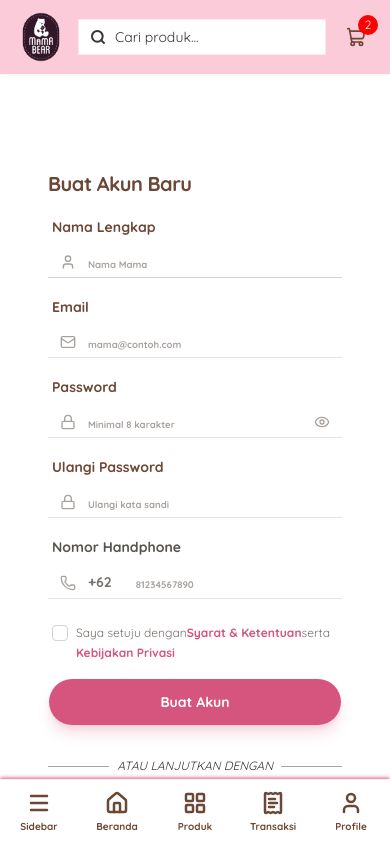
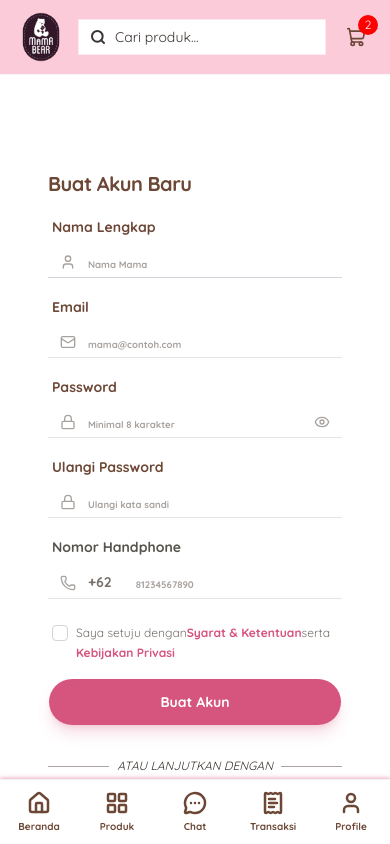
Before and after one commit to rizaldi-r/mamabear-frontend, a Next.js app: page /register in a window 390 px wide. Shown: the top 844 px of the page. Built offline with nearby package versions, Linux system fonts and the light colour scheme; no server answers.

Commit message:
refactor(layout): remove Sidebar and integrate Chat into bottom Navbar

```diff
--- a/src/components/layout/BottomNavbar.tsx
+++ b/src/components/layout/BottomNavbar.tsx
@@ -2,7 +2,13 @@
 
 import React from "react";
 import Link from "next/link";
-import { Home, LayoutGrid, ReceiptText, User, Menu } from "lucide-react";
+import {
+  Home,
+  LayoutGrid,
+  ReceiptText,
+  User,
+  MessageCircleMore,
+} from "lucide-react";
 import { useUIStore } from "@/store/use-ui-store";
 import { UserDropdown } from "@/components/layout/UserDropdown";
 
@@ -11,17 +17,8 @@ export function BottomNav() {
   const isLoggedIn = false;
 
   return (
-    <div className="md:hidden fixed bottom-0 left-0 right-0 z-50 bg-white border-t border-stone-100 shadow-[0_-1px_4px_rgba(214,85,126,10)] pb-safe">
+    <div className="md:hidden fixed bottom-0 left-0 right-0 z-50 bg-white border-t border-stone-100 shadow-[0_-1px_4px_rgba(214,85,126,0.5)] pb-safe">
       <div className="flex items-center justify-around h-16">
-        {/* Sidebar Trigger */}
-        <button
-          onClick={toggleSidebar}
-          className="flex flex-col items-center justify-center w-full h-full text-[var(--mama-brown)] active:text-primary transition-colors"
-        >
-          <Menu className="w-6 h-6" strokeWidth={2.5} />
-          <span className="text-[10px] mt-1 font-semibold">Sidebar</span>
-        </button>
-
         {/* Home */}
         <Link
           href="/"
@@ -38,6 +35,15 @@ export function BottomNav() {
         >
           <LayoutGrid className="w-6 h-6" strokeWidth={2.5} />
           <span className="text-[10px] mt-1 font-semibold">Produk</span>
+        </Link>
+
+        {/* Chat */}
+        <Link
+          href="/chat"
+          className="flex flex-col items-center justify-center w-full h-full text-[var(--mama-brown)] hover:text-primary transition-colors"
+        >
+          <MessageCircleMore className="w-6 h-6" strokeWidth={2.5} />
+          <span className="text-[10px] mt-1 font-semibold">Chat</span>
         </Link>
 
         {/* Transaksi */}
```
